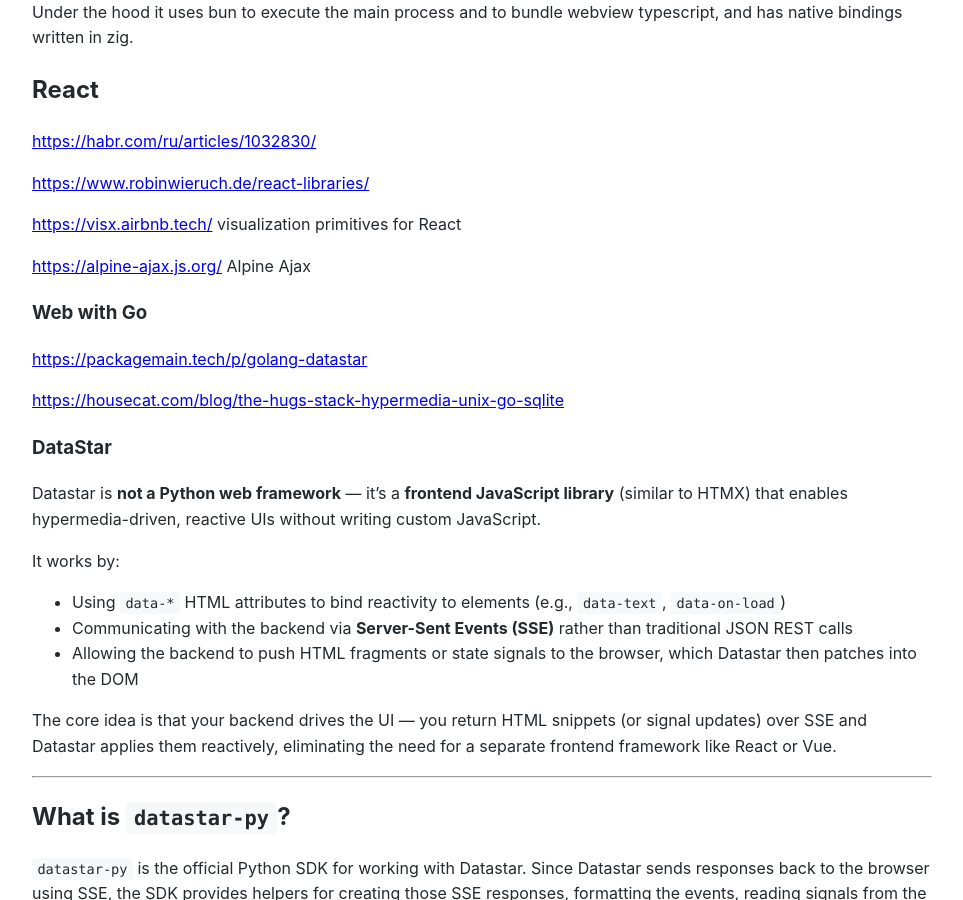
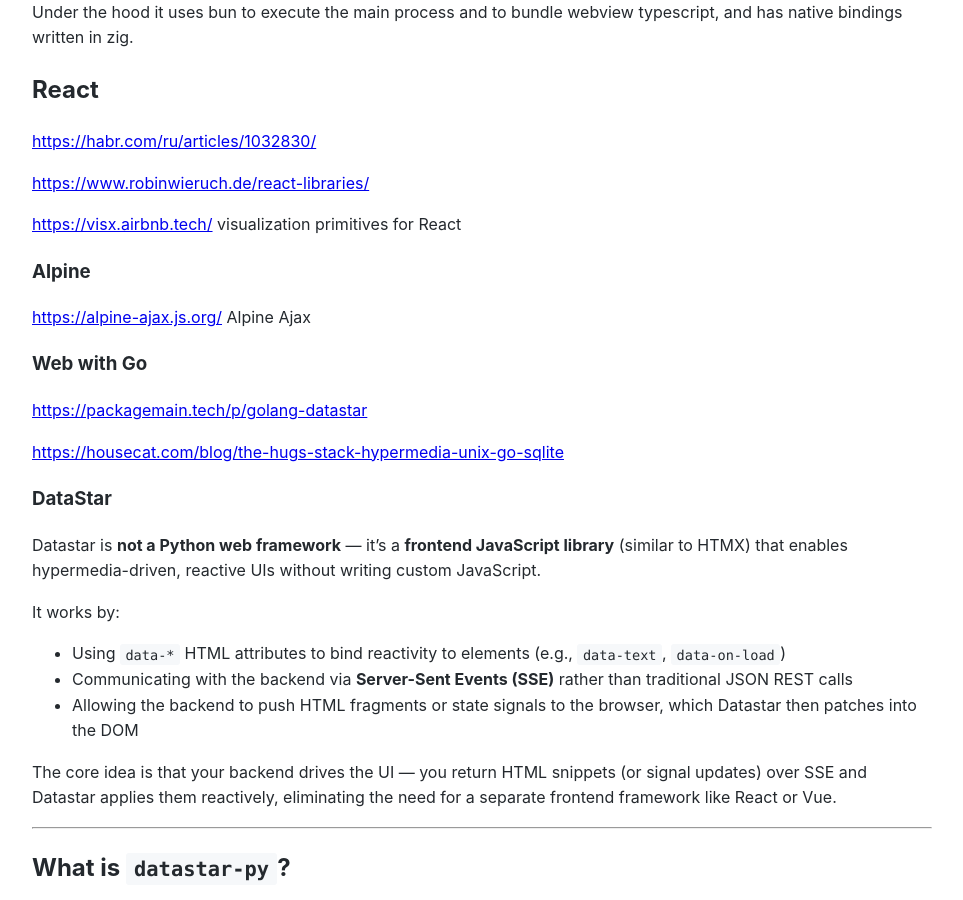
Before and after one commit to Michael-Lubinsky/michael-lubinsky.github.com, a Jekyll site: the page built from web/web.md, in a window 1280 px wide and 900 px high, scrolled down 1534 px. Shown: the whole window, without its empty margins (158-1121 px from the left). Built offline with Jekyll 4.4.1, drawn with Linux system fonts in a browser that asks for light colours; our own code applies the rules of GitHub Pages for plain Markdown files.

```diff
--- a/web/web.md
+++ b/web/web.md
@@ -76,6 +76,8 @@
 <https://www.robinwieruch.de/react-libraries/>
 
 <https://visx.airbnb.tech/> visualization primitives for React
+
+### Alpine
 
 <https://alpine-ajax.js.org/> Alpine Ajax
 
```
